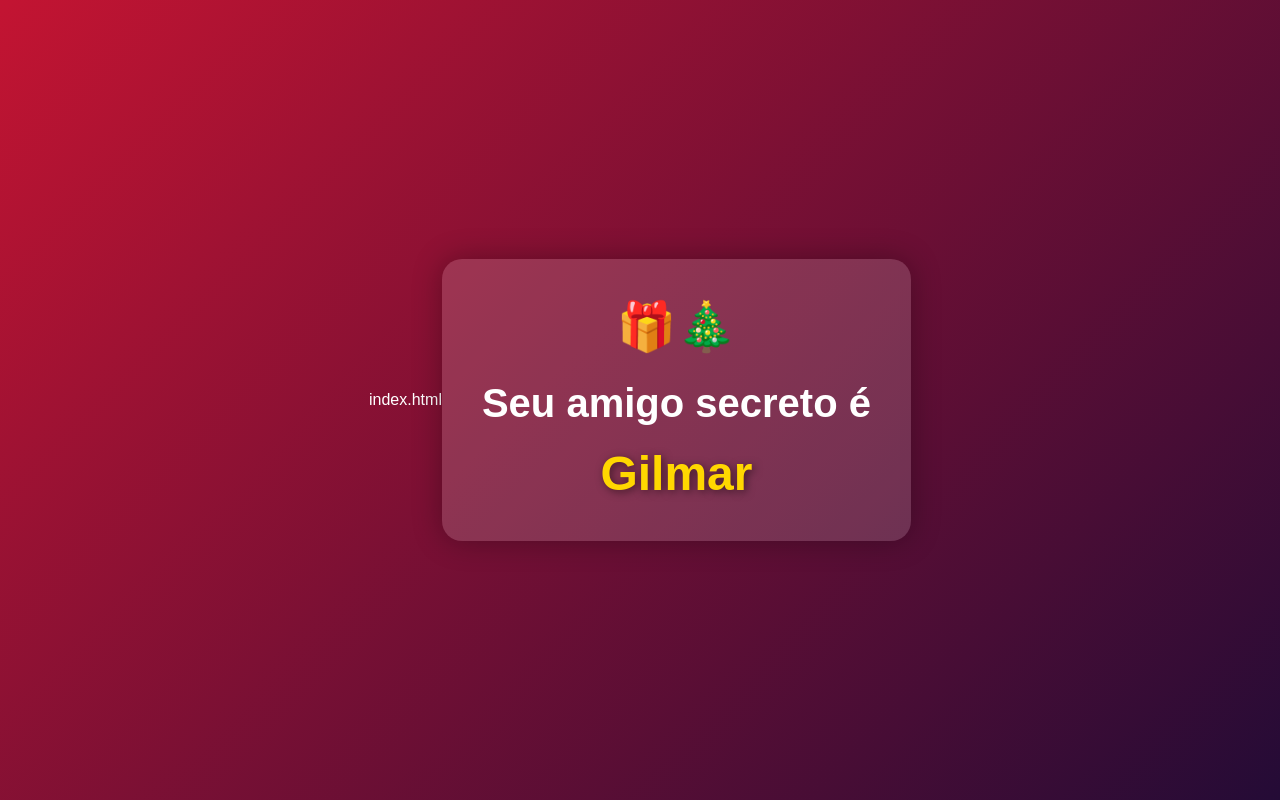
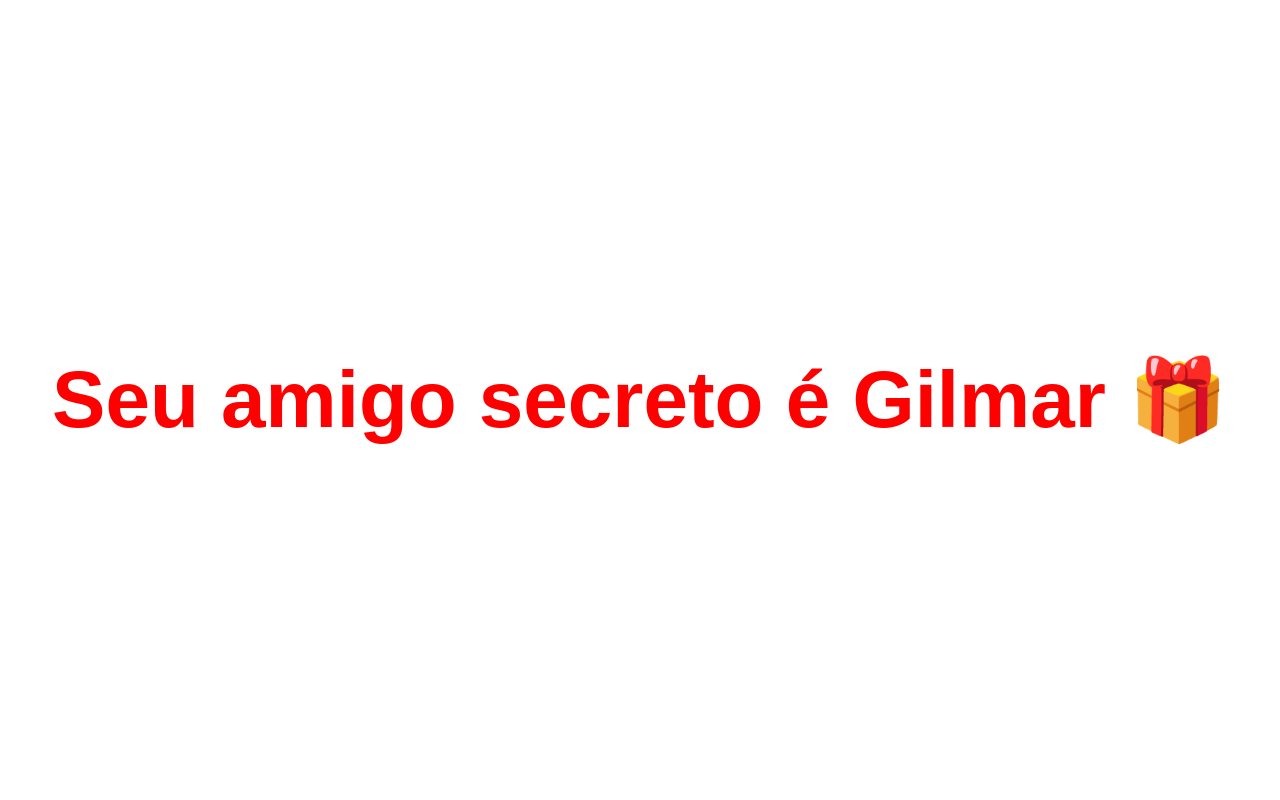
Before and after one commit to Fakedoguel/gilmar.2, a plain HTML site: page index.html in a window 1280 px wide. Drawn offline with Linux system fonts and the light colour scheme.

Commit message:
Update index.html

```diff
--- a/index.html
+++ b/index.html
@@ -1,9 +1,8 @@
-index.html
 <!DOCTYPE html>
 <html lang="pt-BR">
 <head>
   <meta charset="UTF-8">
-  <title>Amigo Secreto 🎁</title>
+  <title>Amigo Secreto</title>
   <style>
     body {
       margin: 0;
@@ -11,56 +10,21 @@ index.html
       display: flex;
       justify-content: center;
       align-items: center;
-      background: linear-gradient(135deg, #c31432, #240b36);
-      font-family: 'Arial', sans-serif;
-      color: white;
-      text-align: center;
+      background-color: #ffffff; /* Fundo branco, pode trocar para outra cor */
+      font-family: Arial, sans-serif;
     }
 
-    .card {
-      background: rgba(255, 255, 255, 0.15);
-      padding: 40px;
-      border-radius: 20px;
-      box-shadow: 0 0 30px rgba(0,0,0,0.3);
-      animation: aparecer 1.2s ease;
-    }
-
-    h1 {
-      font-size: 2.5em;
-      margin-bottom: 20px;
-    }
-
-    .nome {
-      font-size: 3em;
+    .frase {
+      font-size: 5em; /* Tamanho bem grande */
       font-weight: bold;
-      color: #ffd700;
-      text-shadow: 2px 2px 8px rgba(0,0,0,0.5);
-    }
-
-    .emoji {
-      font-size: 3em;
-      margin-bottom: 10px;
-    }
-
-    @keyframes aparecer {
-      from {
-        opacity: 0;
-        transform: scale(0.8);
-      }
-      to {
-        opacity: 1;
-        transform: scale(1);
-      }
+      color: #ff0000; /* Vermelho natalino, pode mudar */
+      text-align: center;
     }
   </style>
 </head>
 <body>
-
-  <div class="card">
-    <div class="emoji">🎁🎄</div>
-    <h1>Seu amigo secreto é</h1>
-    <div class="nome">Gilmar</div>
+  <div class="frase">
+    Seu amigo secreto é Gilmar 🎁
   </div>
-
 </body>
 </html>
```
